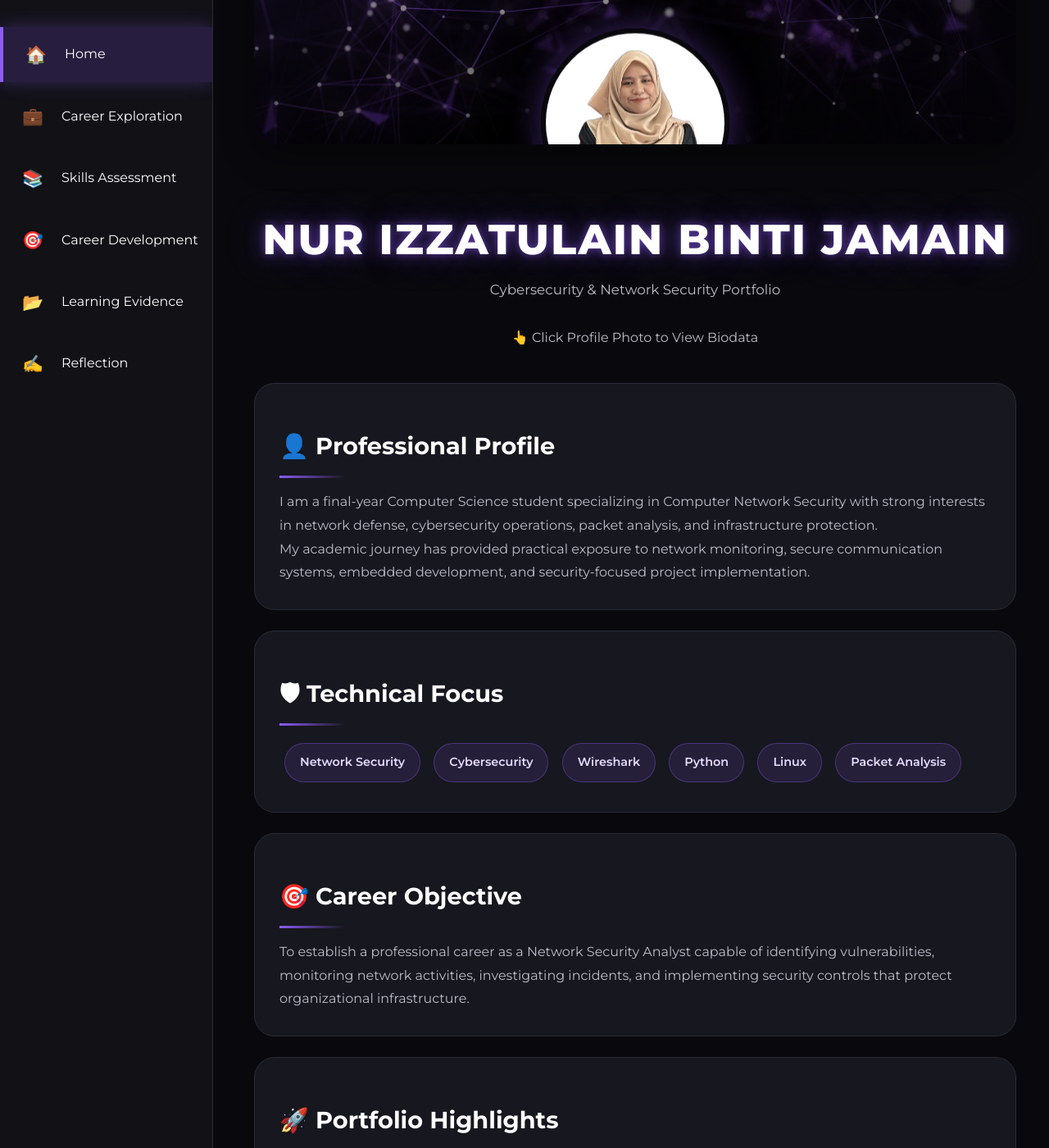
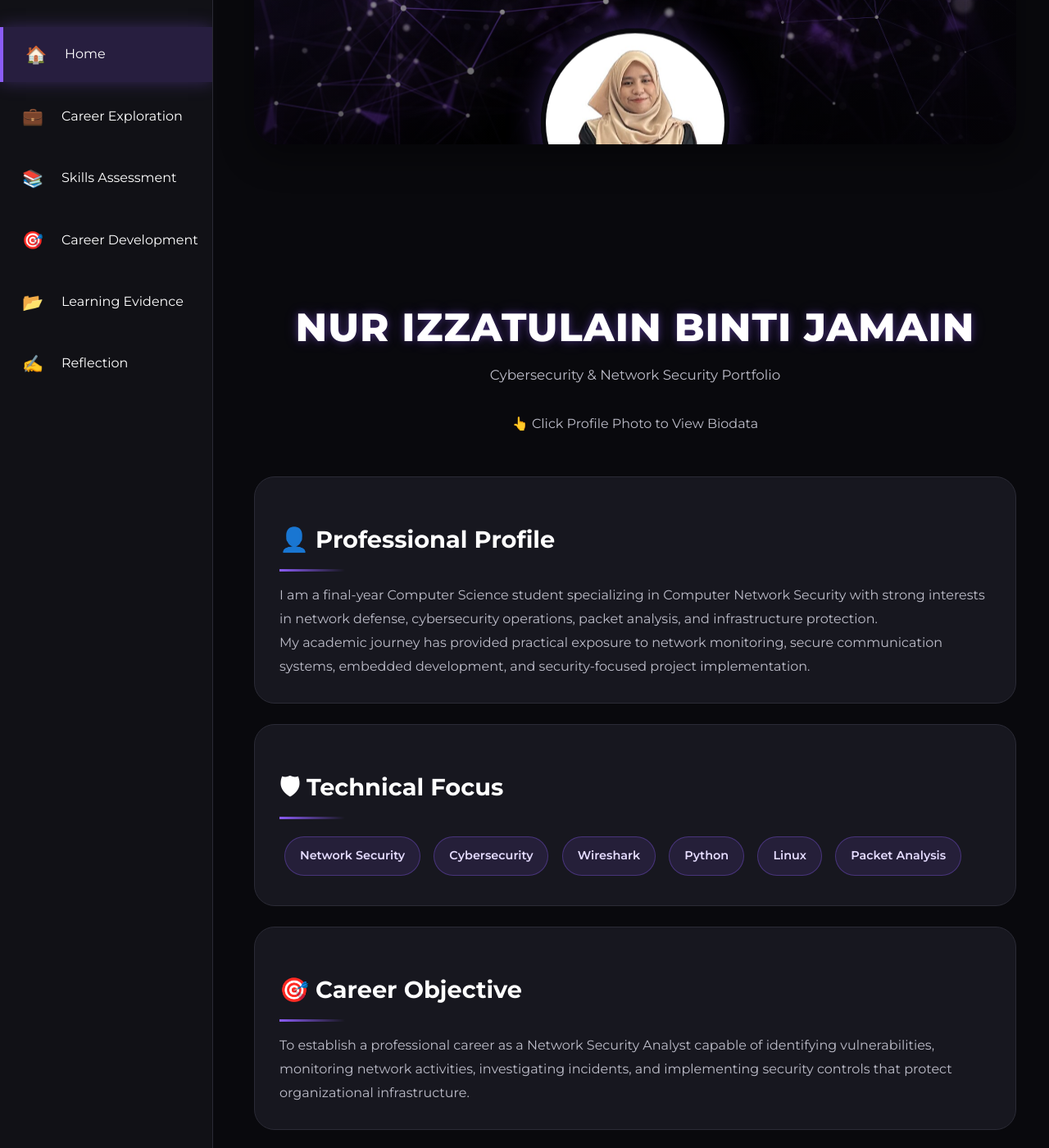
Before and after one commit to juzzatul/juzzatul.github.io, a Jekyll site: the page built from index.md, in a window 1280 px wide and 1400 px high, scrolled down 214 px. Shown: the whole window at 82% size. Built offline with Jekyll 4.4.1, drawn with Linux system fonts in a browser that asks for light colours.

Commit message:
Update style.scss

```diff
--- a/assets/css/style.scss
+++ b/assets/css/style.scss
@@ -178,7 +178,7 @@ body{
 
     overflow:hidden;
 
-    margin-bottom:120px;
+    margin-bottom:180px;
 
     box-shadow:
     0 15px 40px rgba(0,0,0,.4);
@@ -238,8 +238,8 @@ body{
 
 .profile-image{
 
-    width:230px;
-    height:230px;
+    width:200px;
+    height:200px;
 
     border-radius:50%;
 
@@ -259,9 +259,9 @@ body{
 
     text-align:center;
 
-    margin-top:-50px;
+    margin-top:90px;
 
-    margin-bottom:40px;
+    margin-bottom:50px;
 }
 
 .hero-title{
@@ -752,18 +752,17 @@ h2::after{
 
 .hero-title{
 
-    font-size:3.2rem;
+    font-size:3rem;
 
     font-weight:800;
 
     color:white;
 
-    letter-spacing:2px;
+    letter-spacing:1px;
 
     text-shadow:
-    0 0 10px rgba(139,92,246,.5),
-    0 0 25px rgba(139,92,246,.4),
-    0 0 50px rgba(139,92,246,.25);
+    0 0 8px rgba(139,92,246,.35),
+    0 0 18px rgba(139,92,246,.20);
 }
 
 /* FLOATING PROFILE */
```
